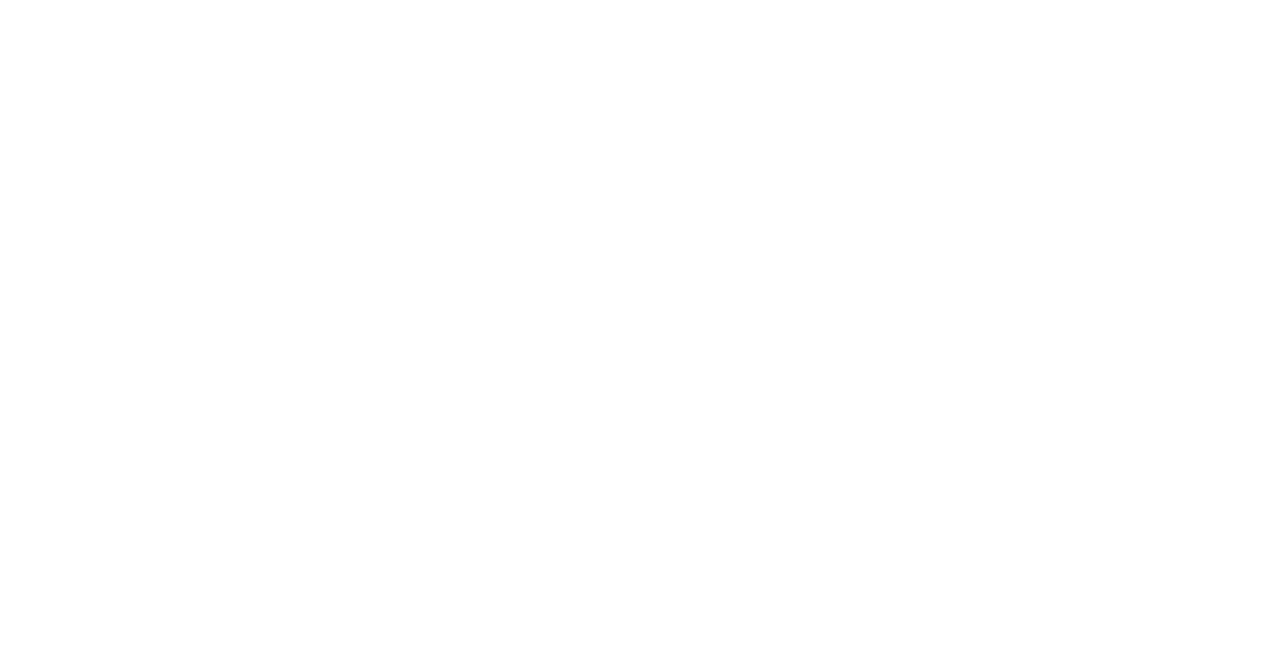
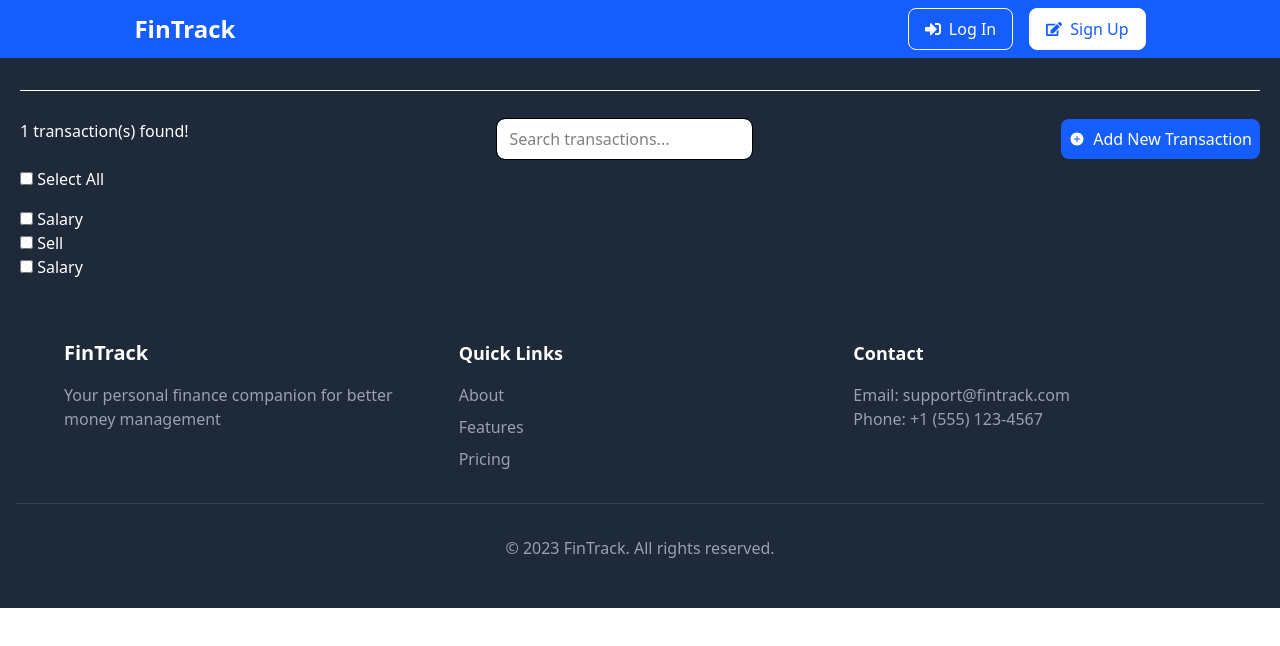
Before and after one commit to Ram-cpu-coder/FinancialTracker-FE, a React (Vite) app: page /transaction in a window 1280 px wide. Before the commit this address had no page. Shown: the top 646 px of the page. Built offline with nearby package versions, Linux system fonts and the light colour scheme.

Commit message:
transaction

```diff
--- a/src/App.jsx
+++ b/src/App.jsx
@@ -1,14 +1,12 @@
-import { useState } from "react";
 import "./App.css";
 import { Routes, Route } from "react-router-dom";
 import Home from "./Home";
 import Login from "./pages/auth/Login";
 import SignUp from "./pages/auth/SignUp";
 import DashBoard from "./pages/dashboard/DashBoard";
+import Transaction from "./pages/transaction/Transaction";
 
 function App() {
-  const [count, setCount] = useState(0);
-
   return (
     <div>
       <Routes>
@@ -16,6 +14,7 @@
         <Route path="/login" element={<Login />} />
         <Route path="/signup" element={<SignUp />} />
         <Route path="/dashboard" element={<DashBoard />} />
+        <Route path="/transaction" element={<Transaction />} />
       </Routes>
     </div>
   );
--- /dev/null
+++ b/src/components/CheckBox.jsx
@@ -0,0 +1,62 @@
+import React, { useState } from "react";
+
+const CheckBox = () => {
+  const items = [
+    {
+      id: 1,
+      name: "Salary",
+    },
+    {
+      id: 2,
+      name: "Sell",
+    },
+    {
+      id: 3,
+      name: "Salary",
+    },
+  ];
+  const [selectedIds, setSelectedIds] = useState([]);
+
+  const handleSelectedAll = (e) => {
+    if (selectedIds.length === items.length) {
+      setSelectedIds([]);
+    } else {
+      setSelectedIds(items.map((item) => item.id));
+    }
+  };
+
+  const handleCheckBoxChange = (id) => {
+    setSelectedIds((prev) =>
+      prev.includes(id)
+        ? prev.filter((selectedIds) => selectedIds !== id)
+        : [...prev, id]
+    );
+  };
+
+  return (
+    <div>
+      <label className="">
+        <input
+          type="checkbox"
+          onChange={handleSelectedAll}
+          checked={selectedIds.length === items.length}
+        />
+        &nbsp;Select All
+      </label>
+      <div className="flex flex-col mt-4">
+        {items.map(({ id, name }) => (
+          <label key={id}>
+            <input
+              type="checkbox"
+              checked={selectedIds.includes(id)}
+              onChange={() => handleCheckBoxChange(id)}
+            />
+            &nbsp;{name}
+          </label>
+        ))}
+      </div>
+    </div>
+  );
+};
+
+export default CheckBox;
--- a/src/components/graphs/BarChart.jsx
+++ b/src/components/graphs/BarChart.jsx
@@ -25,7 +25,7 @@
     labels: ["January", "February", "March", "April", "May"],
     datasets: [
       {
-        label: "# of Amount",
+        label: ["# of Amount"],
         data: [340, 459],
         backgroundColor: ["#d75b5b", "#026617"],
         borderColor: "rgba(75, 192, 192, 1)",
@@ -43,7 +43,11 @@
     },
   };
 
-  return <Bar data={data} options={options} />;
+  return (
+    <div className="w-full h-[400px] bg-white rounded-lg flex items-center justify-center">
+      <Bar data={data} options={options} />
+    </div>
+  );
 };
 
 export default BarChart;
--- a/src/components/graphs/LineExpense.jsx
+++ b/src/components/graphs/LineExpense.jsx
@@ -62,7 +62,7 @@
     },
   };
   return (
-    <div className="w-[500px] h-[auto] bg-white rounded-lg flex items-center p-3">
+    <div className="w-[500px] h-[auto] bg-white rounded-lg flex items-center p-1">
       <Line data={data} options={options} />
     </div>
   );
--- a/src/components/graphs/LineIncome.jsx
+++ b/src/components/graphs/LineIncome.jsx
@@ -64,7 +64,7 @@
   };
 
   return (
-    <div className="w-[500px] h-[auto] bg-white rounded-lg flex items-center p-3">
+    <div className="w-[500px] h-[auto] bg-white rounded-lg flex items-center p-1">
       <Line data={data} options={options} />
     </div>
   );
--- a/src/pages/dashboard/DashBoard.jsx
+++ b/src/pages/dashboard/DashBoard.jsx
@@ -74,6 +74,9 @@
             <LineIncome />
             <LineExpense />
           </div>
+          <div className="p-3">
+            <BarChart />
+          </div>
         </div>
       </div>
 
--- /dev/null
+++ b/src/pages/transaction/Transaction.jsx
@@ -0,0 +1,32 @@
+import React from "react";
+import Navbar from "../../components/Navbar";
+import Footer from "../../components/Footer";
+import CheckBox from "../../components/CheckBox";
+
+import { IoIosAddCircle } from "react-icons/io";
+
+const Transaction = () => {
+  return (
+    <div>
+      <Navbar />
+      <div className="w-full px-5 py-3 bg-gray-800 text-white">
+        <hr className="my-5" />
+        <div className="flex justify-between py-2">
+          <p> 1 transaction(s) found!</p>
+          <input
+            type="text"
+            placeholder="Search transactions..."
+            className="outline bg-white text-black px-3 rounded-lg"
+          />
+          <button className="flex items-center gap-2 p-2 rounded-lg bg-blue-600">
+            <IoIosAddCircle /> Add New Transaction
+          </button>
+        </div>
+        <CheckBox />
+      </div>
+      <Footer />
+    </div>
+  );
+};
+
+export default Transaction;
```
